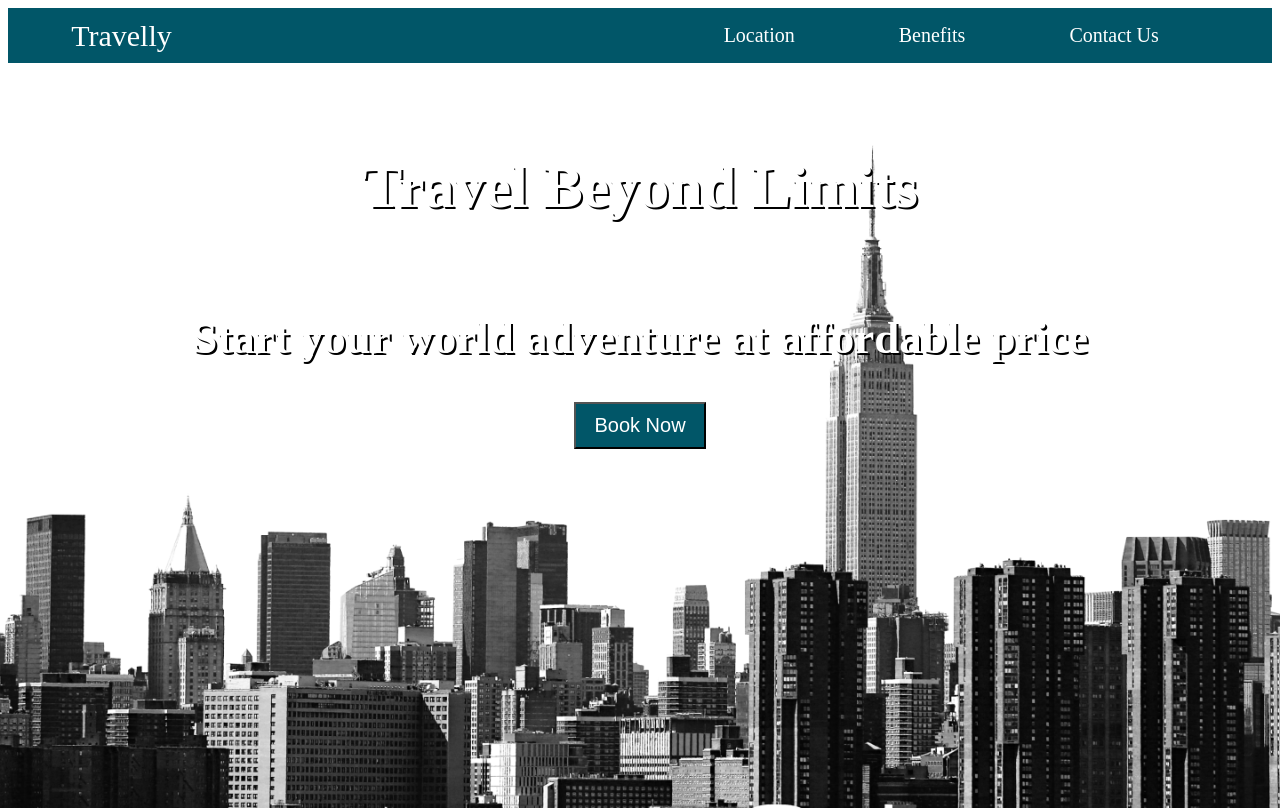
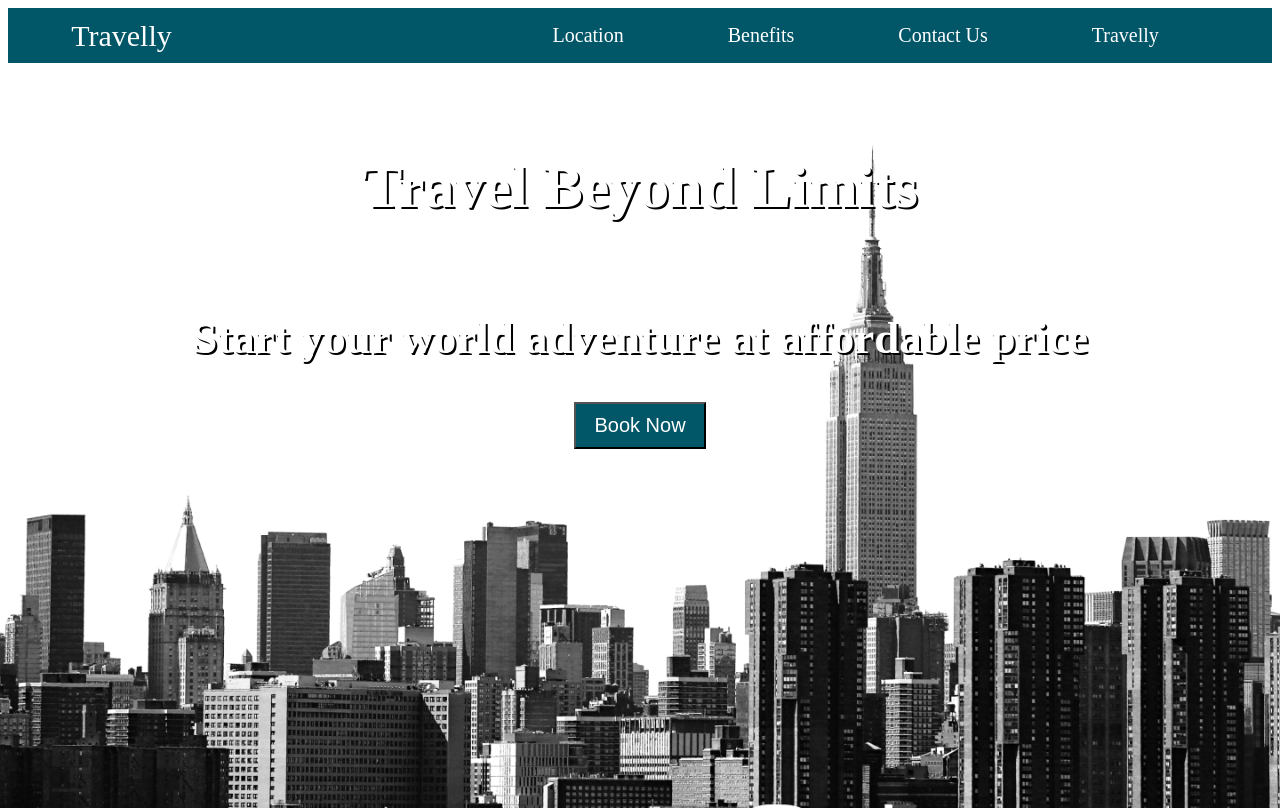
Before and after one commit to JamesPatrick14/index.html, a plain HTML site: page last.html in a window 1280 px wide. Drawn offline with Linux system fonts and the light colour scheme.

Commit message:
Create last.html

```diff
--- a/last.html
+++ b/last.html
@@ -15,6 +15,7 @@
                 <li><a href="first.html">Location</a></li>
                 <li><a href="thir.html">Benefits</a></li>
                 <li><a href="sec.html">Contact Us</a></li>
+                 <li><a href="last.html">Travelly</a></li>
             </ul>
         </nav>
     </header>
```
